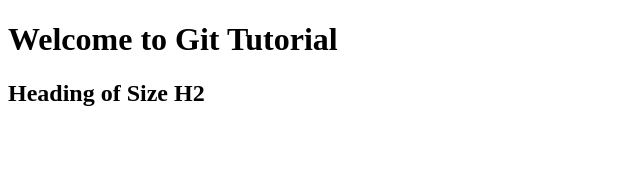
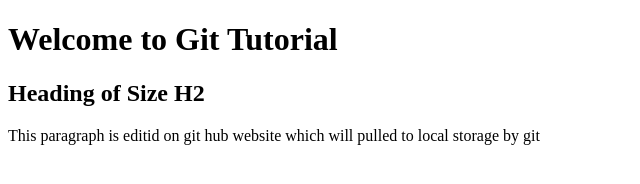
Before and after one commit to Shreyas-16/Demo-git, a plain HTML site: page Demo Html/index.html in a window 1280 px wide. Shown: the whole page, without its empty margins (0-640 px from the left). Drawn offline with Linux system fonts and the light colour scheme.

Commit message:
Update index.html
paragraph tag added

```diff
--- a/Demo Html/index.html
+++ b/Demo Html/index.html
@@ -8,5 +8,6 @@
 <body>
     <h1>Welcome to Git Tutorial</h1>
     <h2> Heading of Size H2</h2>
+    <p>This paragraph is editid on git hub website which will pulled to local storage by git</p>
 </body>
 </html>
```
